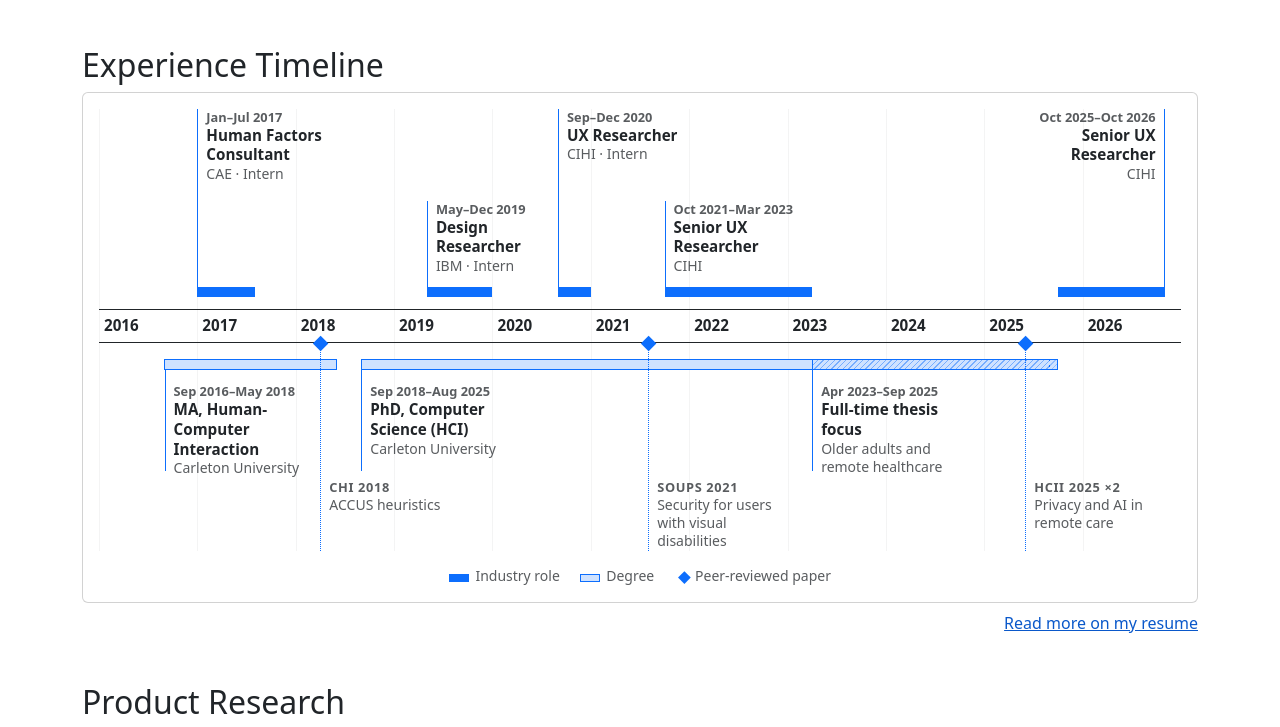
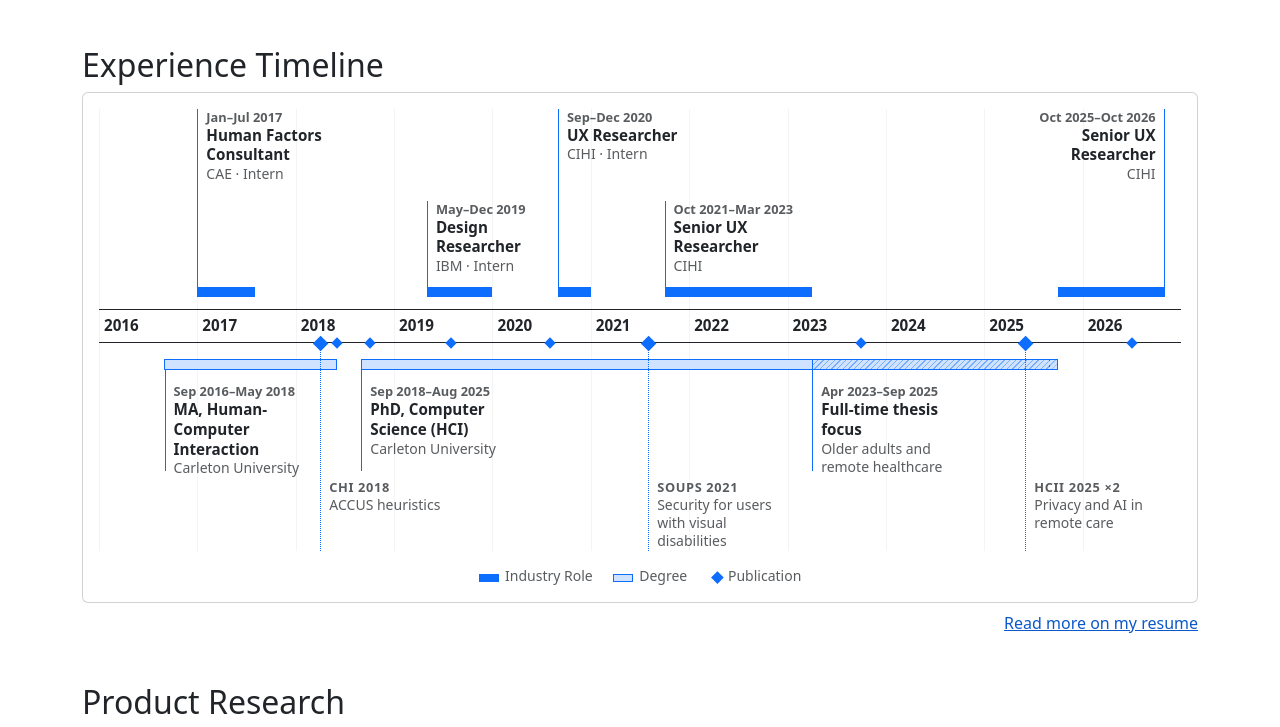
Before and after one commit to danielanapoli/danielanapoli.github.io, a Next.js app: page / in a window 1280 px wide. Shown: the part 513-1240 px from the top of the page. Built offline with nearby package versions, Linux system fonts and the light colour scheme.

Commit message:
Tweaks to timeline component

```diff
--- a/src/app/app.css
+++ b/src/app/app.css
@@ -183,6 +183,47 @@ html a {
   margin-bottom: 0.75rem;
 }
 
+/* Collapsible lane toggle, list view only */
+.timeline-lane-text {
+  display: none;
+}
+
+.timeline-toggle {
+  display: flex;
+  align-items: baseline;
+  gap: 0.75rem;
+  width: 100%;
+  padding: 0;
+  border: 0;
+  background: none;
+  font: inherit;
+  letter-spacing: inherit;
+  text-transform: inherit;
+  color: inherit;
+  text-align: left;
+}
+
+.timeline-toggle-hint {
+  color: var(--bs-link-color);
+  text-transform: none;
+  letter-spacing: normal;
+  font-weight: 400;
+}
+
+.timeline-toggle-hint::after {
+  content: ' ▾';
+}
+
+.timeline-toggle[aria-expanded='true'] .timeline-toggle-hint::after {
+  content: ' ▴';
+}
+
+@media (max-width: 1199.98px) {
+  .timeline-collapsed .timeline-list {
+    display: none;
+  }
+}
+
 .timeline-entry {
   border-left: 3px solid var(--bs-primary);
   padding-left: 0.75rem;
@@ -274,6 +315,9 @@ html a {
     clip: rect(0, 0, 0, 0);
     white-space: nowrap;
   }
+
+  .timeline-lane-text { display: inline; }
+  .timeline-toggle { display: none; }
 
   .timeline-axis {
     display: grid;
@@ -375,4 +419,26 @@ html a {
   }
 
   .timeline-paper .timeline-label { top: 8.5rem; }
+
+  /* Minor papers: smaller diamond, no leader, label kept for screen readers only */
+  .timeline-minor {
+    border-left: 0;
+    z-index: 1;
+  }
+
+  .timeline-minor .timeline-bar {
+    top: -0.25rem;
+    left: -0.25rem;
+    width: 0.5rem;
+    height: 0.5rem;
+  }
+
+  .timeline-minor .timeline-label {
+    width: 1px;
+    height: 1px;
+    margin: -1px;
+    overflow: hidden;
+    clip: rect(0, 0, 0, 0);
+    white-space: nowrap;
+  }
 }
--- /dev/null
+++ b/src/components/ExperienceTimeline/CollapsibleLane.js
@@ -0,0 +1,33 @@
+'use client';
+
+import { useId, useState } from 'react';
+
+// A timeline lane whose list collapses behind a toggle below xl. From xl up
+// the toggle is hidden and the list always shows on the horizontal track.
+export function CollapsibleLane({ label, className, children }) {
+  const [expanded, setExpanded] = useState(false);
+  const listId = useId();
+
+  return (
+    <div className={`timeline-lane ${className}${expanded ? '' : ' timeline-collapsed'}`}>
+      <h3 className='timeline-lane-label'>
+        <span className='timeline-lane-text'>{label}</span>
+        <button
+          type='button'
+          className='timeline-toggle'
+          aria-expanded={expanded}
+          aria-controls={listId}
+          onClick={() => setExpanded(!expanded)}
+        >
+          {label}
+          <span className='timeline-toggle-hint'>{expanded ? 'Hide' : 'Show'}</span>
+        </button>
+      </h3>
+      <ol className='timeline-list' id={listId}>
+        {children}
+      </ol>
+    </div>
+  );
+}
+
+export default CollapsibleLane;
--- a/src/components/ExperienceTimeline/ExperienceTimeline.js
+++ b/src/components/ExperienceTimeline/ExperienceTimeline.js
@@ -1,6 +1,8 @@
 // Experience timeline drawn from data. Below xl it reads as two vertical
 // lists; from xl up, CSS positions each entry on a horizontal 2016–2026 track
 // using the --start and --span percentages calculated here.
+
+import CollapsibleLane from './CollapsibleLane';
 
 const FIRST_YEAR = 2016;
 const LAST_YEAR = 2026;
@@ -22,6 +24,14 @@ const academia = [
   { kind: 'paper', start: '2018-04', title: 'CHI 2018', org: 'ACCUS heuristics' },
   { kind: 'paper', start: '2021-08', title: 'SOUPS 2021', org: 'Security for users with visual disabilities' },
   { kind: 'paper', start: '2025-06', title: 'HCII 2025 ×2', org: 'Privacy and AI in remote care' },
+  // Minor papers get an unlabelled diamond on desktop; they still appear in the list view.
+  // Drawn two months after CHI so its diamond isn't hidden under the ACCUS one.
+  { kind: 'paper', minor: true, start: '2018-06', title: 'CHI 2018', org: 'Colour-blindness and game performance' },
+  { kind: 'paper', minor: true, start: '2018-10', title: 'CCS 2018', org: 'Non-visual SSL certificates (poster)' },
+  { kind: 'paper', minor: true, start: '2019-08', title: 'PST 2019', org: 'Trust and responsibility for account security' },
+  { kind: 'paper', minor: true, start: '2020-08', title: 'SOUPS 2020', org: 'Thermal warnings for security awareness' },
+  { kind: 'paper', minor: true, start: '2023-10', title: 'EuroUSEC 2023', org: 'Perceptions of at-home DNA testing' },
+  { kind: 'paper', minor: true, start: '2026-07', title: 'HCII 2026', org: 'Recruiting older adults' },
 ];
 
 function parse(ym) {
@@ -90,19 +100,16 @@ export function ExperienceTimeline() {
         {years.map((year) => <span key={year}>{year}</span>)}
       </div>
 
-      <div className='timeline-lane timeline-academia'>
-        <h3 className='timeline-lane-label'>Academia</h3>
-        <ol className='timeline-list'>
-          {[...academia].sort(newestFirst).map((entry) => (
-            <Entry key={entry.start} entry={entry} className={`timeline-entry timeline-${entry.kind}`} />
-          ))}
-        </ol>
-      </div>
+      <CollapsibleLane label='Academia' className='timeline-academia'>
+        {[...academia].sort(newestFirst).map((entry) => (
+          <Entry key={entry.start} entry={entry} className={`timeline-entry timeline-${entry.kind}${entry.minor ? ' timeline-minor' : ''}`} />
+        ))}
+      </CollapsibleLane>
 
       <ul className='timeline-legend' aria-hidden='true'>
-        <li><span className='timeline-key timeline-key-role' />Industry role</li>
+        <li><span className='timeline-key timeline-key-role' />Industry Role</li>
         <li><span className='timeline-key timeline-key-degree' />Degree</li>
-        <li><span className='timeline-key timeline-key-paper' />Peer-reviewed paper</li>
+        <li><span className='timeline-key timeline-key-paper' />Publication</li>
       </ul>
     </div>
   );
```
Also changed, not shown: scripts/.tl-shot.mjs (deleted).
